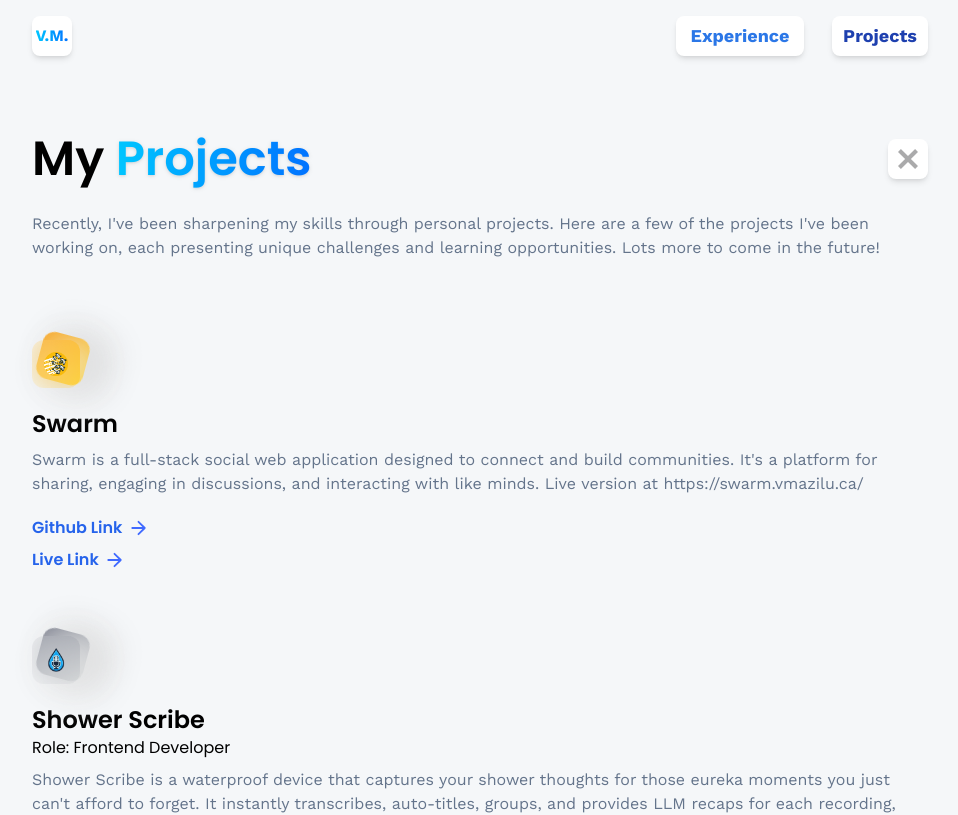
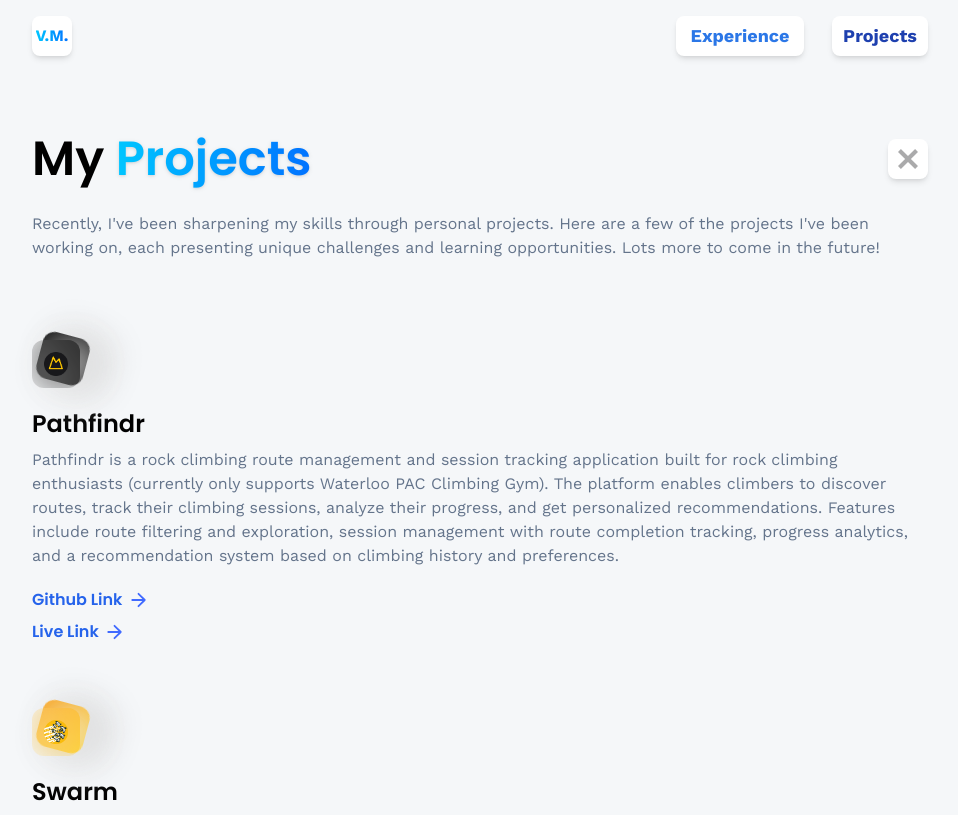
Before and after one commit to victoriamazilu/portfolio-website, a React (Vite) app: page /projects in a window 1280 px wide. Shown: the top 815 px of the page, without its empty margins (160-1118 px from the left). Built offline with nearby package versions, Linux system fonts and the light colour scheme; no server answers.

Commit message:
Add Pathfindr under projects

```diff
--- a/src/assets/icons/index.js
+++ b/src/assets/icons/index.js
@@ -21,6 +21,7 @@ import nextjs from "./nextjs.svg";
 import mongodb from "./mongodb.svg";
 import typescript from "./typescript.svg";
 import swarm from "./swarm.png";
+import pathfindr from "./pathfindr.png";
 
 export {
     css,
@@ -46,4 +47,5 @@ export {
     mongodb,
     typescript,
     swarm,
+    pathfindr,
 };
--- a/src/constants/index.js
+++ b/src/constants/index.js
@@ -28,6 +28,7 @@ import {
   mongodb,
   typescript,
   swarm,
+  pathfindr,
 } from "../assets/icons";
 import icon from "../assets/icon.png";
 
@@ -182,6 +183,15 @@ export const socialLinks = [
 
 export const projects = [
   {
+    iconUrl: pathfindr,
+    theme: "btn-back-black",
+    name: "Pathfindr",
+    description:
+      "Pathfindr is a rock climbing route management and session tracking application built for rock climbing enthusiasts (currently only supports Waterloo PAC Climbing Gym). The platform enables climbers to discover routes, track their climbing sessions, analyze their progress, and get personalized recommendations. Features include route filtering and exploration, session management with route completion tracking, progress analytics, and a recommendation system based on climbing history and preferences.",
+    link: "https://github.com/victoriamazilu/pathfindr",
+    liveLink: "https://pathfindr.vmazilu.ca",
+  },
+  {
     iconUrl: swarm,
     theme: "btn-back-yellow",
     name: "Swarm",
--- a/src/pages/Projects.jsx
+++ b/src/pages/Projects.jsx
@@ -47,9 +47,9 @@ const Projects = () => {
                 <img src={arrow} alt="arrow" className="w-4 h-4 object-contain"/>
                 </div>
               }
-              {project.name === "Swarm" &&
+              {project.liveLink &&
                 <div className="mt-2 flex items-center gap-2 font-poppins">
-                  <Link to="https://swarm.vmazilu.ca" target="_blank" rel="noopener noreferrer" className="font-semibold text-blue-600">
+                  <Link to={project.liveLink} target="_blank" rel="noopener noreferrer" className="font-semibold text-blue-600">
                     Live Link
                   </Link>
                   <img src={arrow} alt="arrow" className="w-4 h-4 object-contain"/>
--- a/src/style.css
+++ b/src/style.css
@@ -142,6 +142,10 @@ body:has(.card[data-color="green"]:hover) {
   background: linear-gradient(135deg, #686c7d -20%, #e4e7e4 120%);
 }
 
+.block-container .btn-back-black {
+  background: linear-gradient(135deg, #000 -20%, #000 120%);
+}
+
 .block-container .btn-front {
   position: absolute;
   inset: 0;
```
Also changed, not shown: src/assets/icons/pathfindr.png (added).
